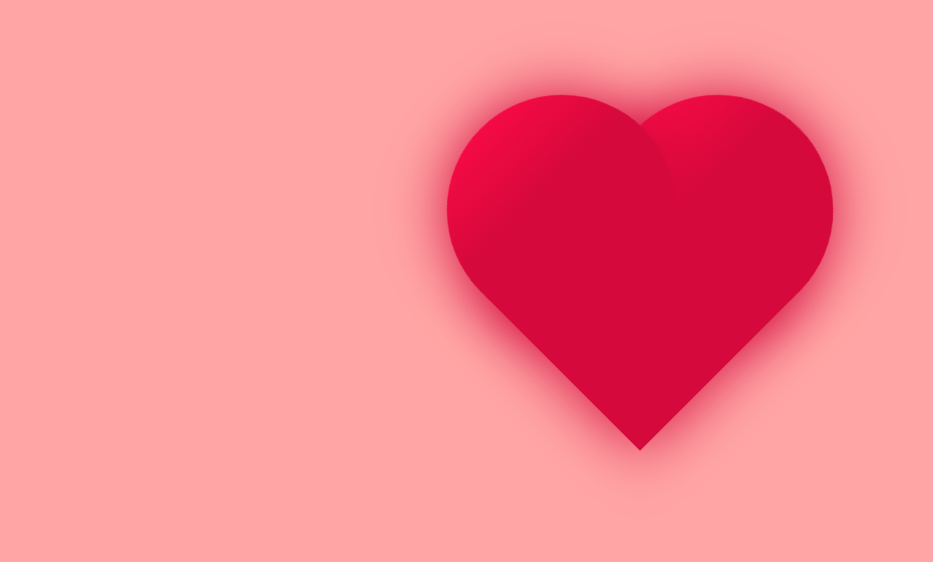
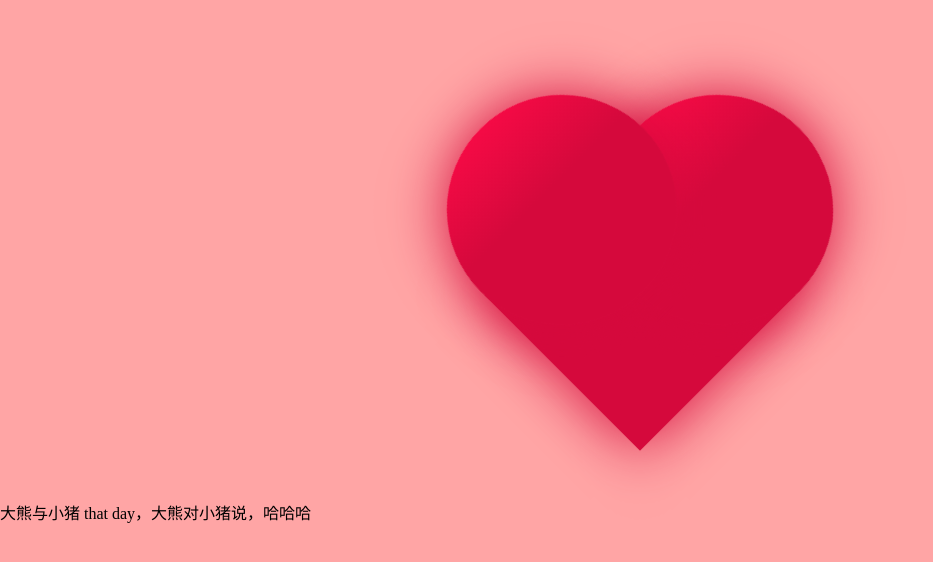
Before and after one commit to caimingxue51/love, a plain HTML site: page xin.html in a window 1280 px wide. Shown: the whole page, without its empty margins (0-933 px from the left). Drawn offline with Linux system fonts and the light colour scheme.

Commit message:
Update xin.html

```diff
--- a/xin.html
+++ b/xin.html
@@ -2,7 +2,7 @@
 <html lang="en">
 <head>
 <meta charset="UTF-8">
-<title>心动</title>
+<title>大熊对小猪动心</title>
 <style>
 	html, body {
 		height: 100%;
@@ -93,6 +93,7 @@
 	<div class="heart center"></div>
 	<div class="heart right side"></div>
 </div>
-
+大熊与小猪
+that day，大熊对小猪说，哈哈哈
 </body>
 </html>
```
